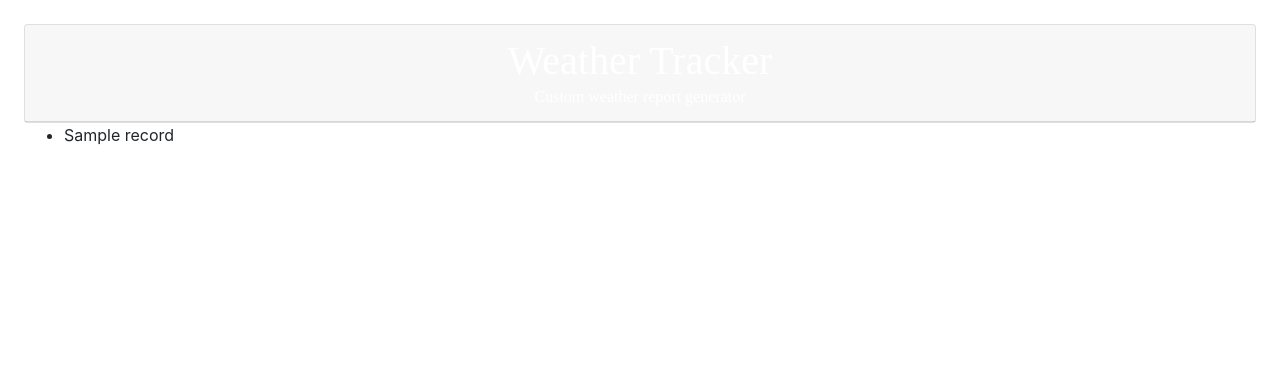
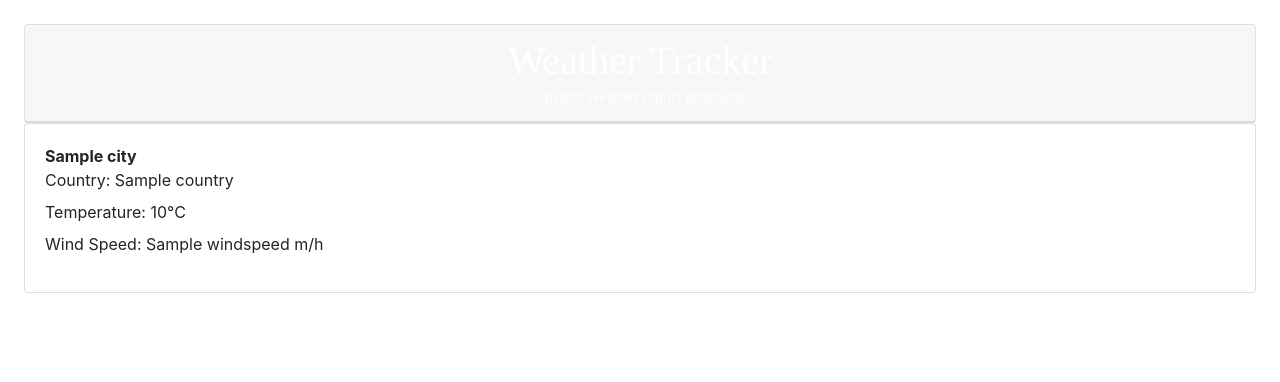
Before and after one commit to vramos29/web_app, a Flask app: template weather_tracker/templates/observations.html in a window 1280 px wide. Shown: the top 382 px of the page. Run offline with Flask 3, Linux system fonts and the light colour scheme; the template is opened without the code that fills it: most values are stand-ins (such as "Sample title", 1, 10 or a date in 2020); some libraries are stand-ins or nearby versions.

Commit message:
attempted work to display database data on secondary html, unsucessful. Will continue to work on tomorrow.

```diff
--- a/weather_tracker/main.py
+++ b/weather_tracker/main.py
@@ -48,7 +48,7 @@ def home():
         )
 
         new_record.save()
-        return render_template('dashboard.html', report=report, new_record=new_record)
+        return render_template('observations.html', report=report, new_record=new_record)
 
 
     return render_template('dashboard.html')
@@ -56,7 +56,9 @@ def home():
 
 #Fetches live weather, saves it, returns record
 @app.route('/observations', methods = ['GET', 'POST'])
-def show_report():
+def show_reports():
+    reports = d.Report.all()
+    print(reports)
     return render_template('observations.html')
 
 
--- a/weather_tracker/templates/observations.html
+++ b/weather_tracker/templates/observations.html
@@ -3,13 +3,16 @@
 {% block title %}Weather Reports{% endblock %}
 
 {% block content %}
-<div>
-
-    <ul>
-    {% for r in record %}
-        <li>{{ r }}</li>
-    {% endfor %}
-    </ul>
-
+<div class="card">
+    <main class="card-body">
+        {% for item in reports %}
+        <dl>
+            <dt>{{reports.city}}</dt>
+                <dd>Country: {{reports.country}}</dd>
+                <dd>Temperature: {{reports.temp}}°C</dd>
+                <dd>Wind Speed: {{reports.windspeed}} m/h</dd>
+        </dl>
+        {% endfor %}
+    </main>
 </div>
 {% endblock %}
```
